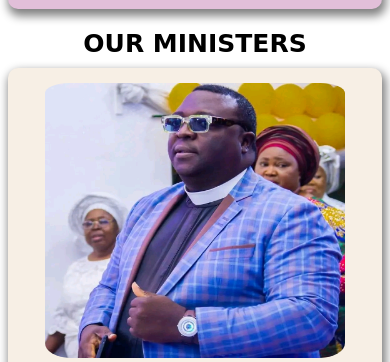
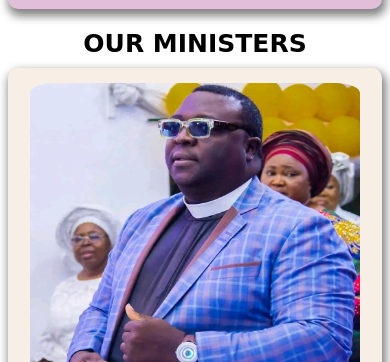
Before and after one commit to bernardayo529/CAC--PLS, a plain HTML site: page index.html in a window 390 px wide. Shown: the part 309-671 px from the top of the page. Drawn offline with Linux system fonts and the light colour scheme.

Commit message:
Update style.css

```diff
--- a/style.css
+++ b/style.css
@@ -99,7 +99,7 @@ body{
 
     .box {
       width: 100%;
-      height: 410px;
+      height: 450px;
       margin-bottom: 20px;
       border-radius: 10px;
       padding-inline: 20px;
@@ -109,8 +109,8 @@ body{
 
     .box img {
         border-radius: 25px ;
-        width: 300px;
-        height: 300px;
+        width: 330px;
+        height: 330px;
         padding-top:15px;
         padding-bottom:10px
 
```
